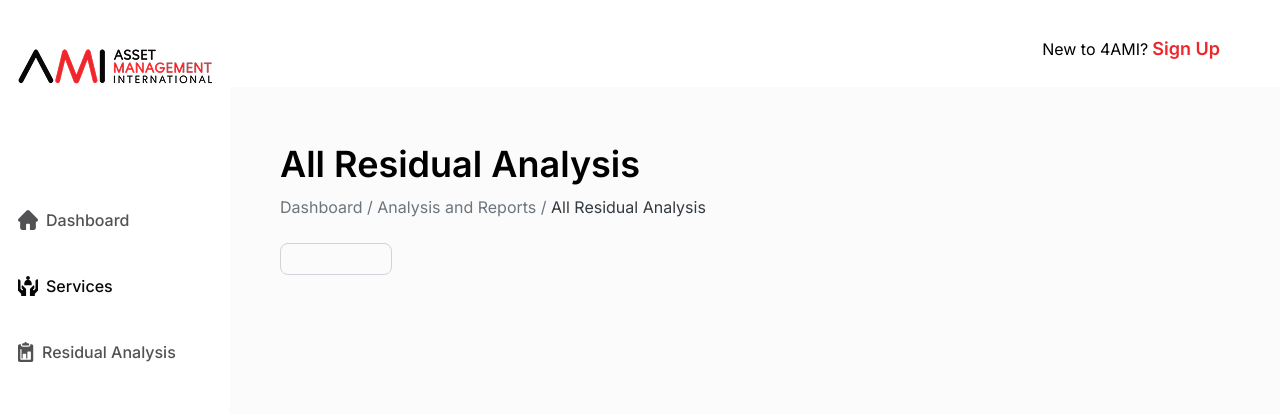
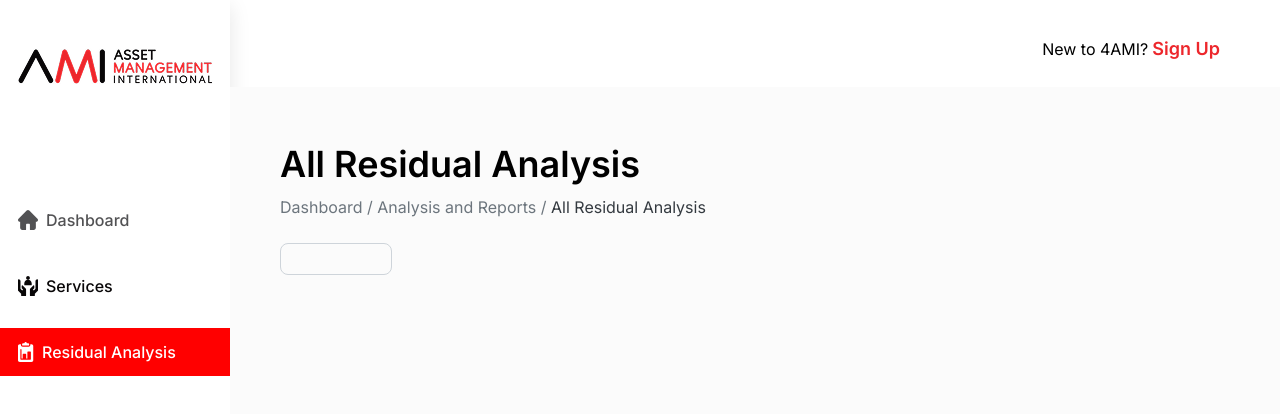
Before and after one commit to arakash-developer/headless, a React (Vite) app: page /residualanalysis in a window 1280 px wide. Shown: the top 414 px of the page. Built offline with nearby package versions, Linux system fonts and the light colour scheme.

Commit message:
style: Add sidebar class to Sidebar component for improved styling

```diff
--- a/src/components/main/Sidebar.jsx
+++ b/src/components/main/Sidebar.jsx
@@ -29,7 +29,7 @@ const Sidebar = () => {
   const isActiveresidenanalysis = location.pathname === "/residualanalysis";
 
   return (
-    <div className="h-full pt-[48px]">
+    <div className="h-full pt-[48px] sidebar">
       <div className="heading w-full flex justify-center items-center">
         <NavLink to="/">
           <img className="cursor-pointer" src={Logo} alt={Logo} />
```
